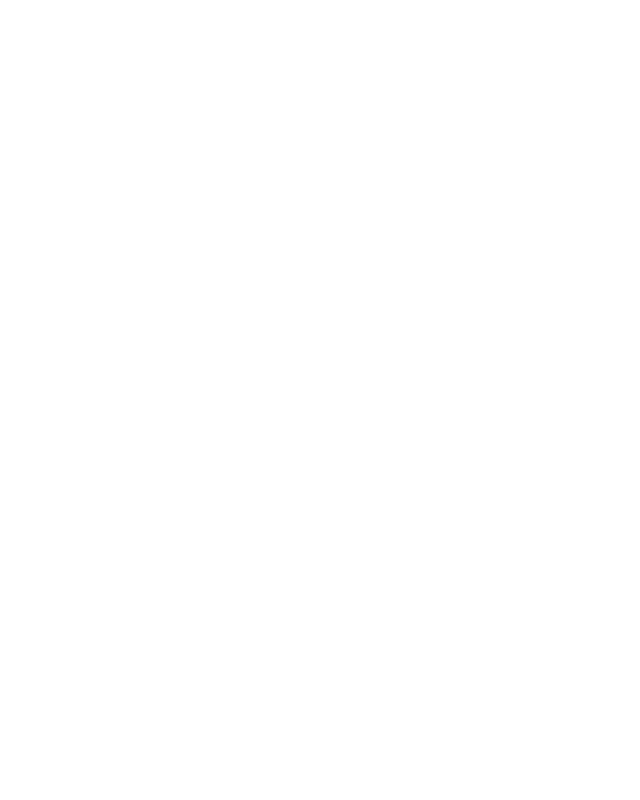
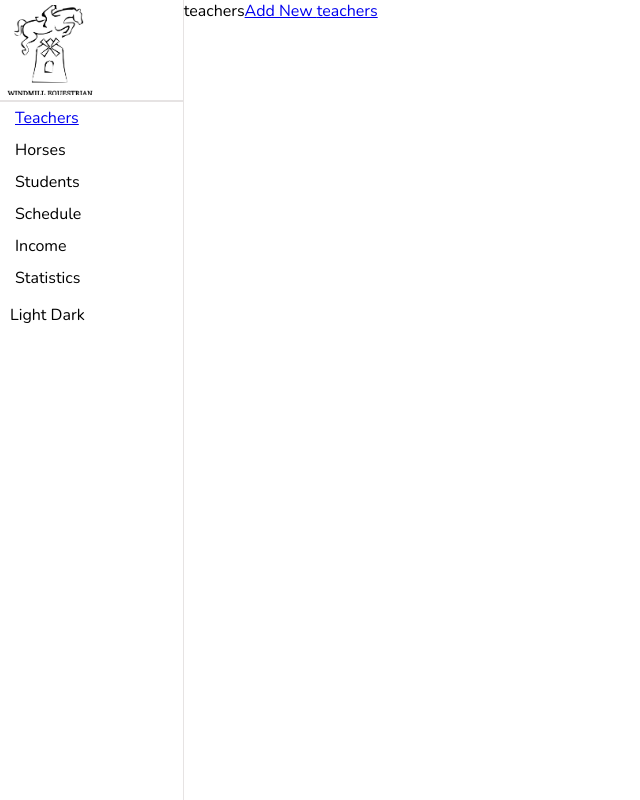
Before and after one commit to Matt-LaRochelle/bookingshoshtrial, a React (Create React App) app in the folder admin/: page /teachers in a window 1280 px wide. Before the commit this address had no page. Shown: the whole page, without its empty margins (0-640 px from the left). Built offline with nearby package versions, Linux system fonts and the light colour scheme.

Commit message:
getting teachers page started

```diff
--- a/admin/src/App.js
+++ b/admin/src/App.js
@@ -1,5 +1,7 @@
 import Home from './pages/home/Home'
 import { BrowserRouter, Routes, Route } from "react-router-dom";
+import { teacherColumns } from './datatablesource';
+import List from './pages/list/List'
 
 function App() {
   return (
@@ -7,6 +9,7 @@
       <BrowserRouter>
         <Routes>
           <Route path="/" element={<Home />} />
+          <Route path="/teachers" element={<List columns={teacherColumns} />} />
         </Routes>
       </BrowserRouter>
     </div>
--- /dev/null
+++ b/admin/src/components/datatable/Datatable.jsx
@@ -0,0 +1,22 @@
+import "./datatable.scss";
+import { Link, useLocation } from 'react-router-dom'
+
+
+const Datatable = ({columns}) => {
+    // This is a cool way to get the URL you are on, for a dynamic page
+    const location = useLocation();
+    const path = location.pathname.split("/")[1];
+
+    return (
+        <div className="datatable">
+            <div className="datatableTitle">
+                {path}
+                <Link to={`/${path}/new`} className="link">
+                    Add New {path}
+                </Link>
+            </div>
+        </div>
+    )
+}
+
+export default Datatable
--- a/admin/src/components/sidebar/Sidebar.jsx
+++ b/admin/src/components/sidebar/Sidebar.jsx
@@ -13,7 +13,9 @@
             <hr></hr>
             <div className='center'>
                 <ul>
-                    <li>Teachers</li>
+                    <Link to="/teachers">
+                        <li>Teachers</li>
+                    </Link>
                     <li>Horses</li>
                     <li>Students</li>
                     <li>Schedule</li>
--- /dev/null
+++ b/admin/src/datatablesource.js
@@ -0,0 +1,8 @@
+export const teacherColumns = [
+    { field: "_id", headerName: "ID", width: 250 },
+    {
+      field: "name",
+      headerName: "Name",
+      width: 150,
+    }
+];
--- a/admin/src/pages/home/Home.js
+++ b/admin/src/pages/home/Home.js
@@ -7,6 +7,9 @@
             <Sidebar />
             <div className="homeContainer">
                 <h2>This is the homepage</h2>
+                <p>Put income for last 6 months here</p>
+                <p>Put schedule for today here</p>
+                <p>Put monthly earnings so far here</p>
             </div>
 
         </div>
--- /dev/null
+++ b/admin/src/pages/list/List.jsx
@@ -0,0 +1,18 @@
+import "./list.scss"
+import Sidebar from "../../components/sidebar/Sidebar"
+// import Navbar from "../../components/navbar/Navbar"
+import Datatable from "../../components/datatable/Datatable"
+
+const List = ({columns}) => {
+  return (
+    <div className="list">
+      <Sidebar/>
+      <div className="listContainer">
+        {/* <Navbar/> */}
+        <Datatable columns={columns} />
+      </div>
+    </div>
+  )
+}
+
+export default List
--- /dev/null
+++ b/admin/src/pages/list/list.scss
@@ -0,0 +1,7 @@
+.list {
+    display: flex;
+    width: 100%;
+    .listContainer {
+      flex: 6;
+    }
+  }
```
Also changed, not shown: admin/src/components/datatable/datatable.scss (added).
